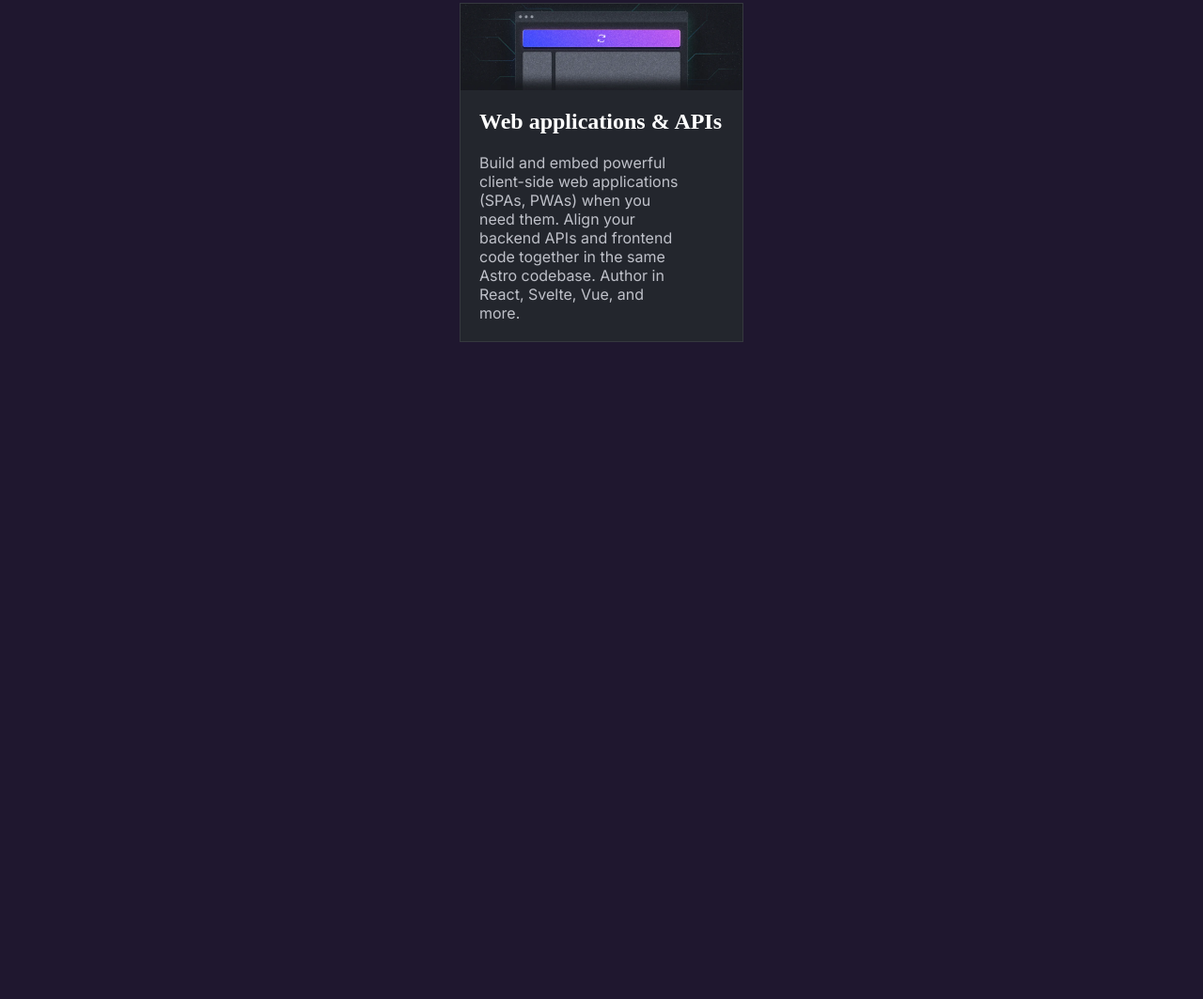
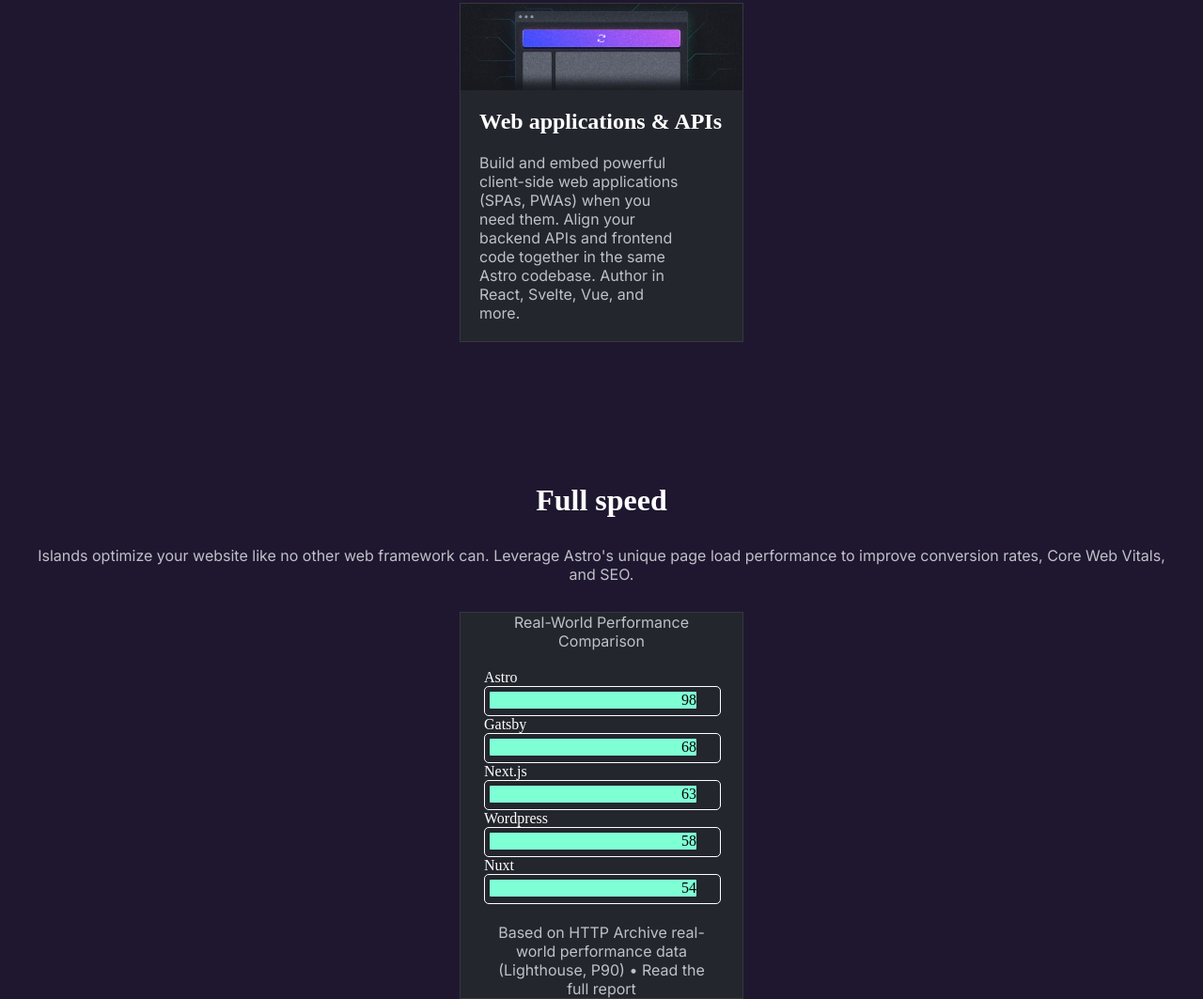
Before and after one commit to Dicesaro/HTML-CSS, a plain HTML site: page page-freestyle/index.html in a window 1280 px wide. Shown: the part 1248-2311 px from the top of the page at 94% size. Before the commit the page ends 1612 px from the top, so only its background shows below. Drawn offline with Linux system fonts and the light colour scheme; a web font is replaced by a local one.

Commit message:
Agregando la seccion 3

```diff
--- a/page-freestyle/index.html
+++ b/page-freestyle/index.html
@@ -64,6 +64,43 @@
           </div>
         </article>
       </section>
+      <section class="secc-3">
+        <h2 class="secc-3--h2">Full speed</h2>
+        <p class="secc-3--p">
+          Islands optimize your website like no other web framework can.
+          Leverage Astro's unique page load performance to improve conversion
+          rates, Core Web Vitals, and SEO.
+        </p>
+        <article class="secc-3--card">
+          <p class="secc-3--p">Real-World Performance Comparison</p>
+          <div class="secc-3--div--main">
+            <label class="secc-3--label">Astro</label>
+            <div class="secc-3--div--cont">
+              <div class="secc-3--div--num">98</div>
+            </div>
+            <label class="secc-3--label">Gatsby</label>
+            <div class="secc-3--div--cont">
+              <div class="secc-3--div--num">68</div>
+            </div>
+            <label class="secc-3--label">Next.js</label>
+            <div class="secc-3--div--cont">
+              <div class="secc-3--div--num">63</div>
+            </div>
+            <label class="secc-3--label">Wordpress</label>
+            <div class="secc-3--div--cont">
+              <div class="secc-3--div--num">58</div>
+            </div>
+            <label class="secc-3--label">Nuxt</label>
+            <div class="secc-3--div--cont">
+              <div class="secc-3--div--num">54</div>
+            </div>
+          </div>
+          <p class="secc-3--p">
+            Based on HTTP Archive real-world performance data (Lighthouse, P90)
+            • Read the full report
+          </p>
+        </article>
+      </section>
     </main>
     <footer></footer>
   </body>
--- a/page-freestyle/style.css
+++ b/page-freestyle/style.css
@@ -146,3 +146,66 @@
   margin: 0px 40px 0px 0px;
   color: #bfc1c9;
 }
+
+/************** Seccion 3 **************/
+.secc-3 {
+  display: flex;
+  flex-flow: column nowrap;
+  justify-content: center;
+  align-items: center;
+  gap: 30px;
+}
+
+.secc-3--h2 {
+  font-family: "Obviously";
+  font-size: 2em;
+  color: var(--White);
+  text-align: center;
+  margin: 0px 32px;
+}
+
+.secc-3--p {
+  font-family: "Inter";
+  color: #bfc1c9;
+  text-align: center;
+  padding: 0px 40px;
+}
+
+.secc-3--card {
+  display: flex;
+  flex-flow: column nowrap;
+  width: 300px;
+  background-color: var(--Darkgrey);
+  border: thin solid var(--Borderdarkgrey);
+  gap: 20px;
+}
+
+.secc-3--div--main {
+  margin: 0px 25px;
+}
+
+.secc-3--label {
+  font-size: 1em;
+  font-family: "Obviously";
+  font-weight: 100;
+  text-align: start;
+  color: var(--White);
+}
+
+.secc-3--div--cont {
+  display: flex;
+  flex-flow: column nowrap;
+  height: 30px;
+  width: 250px;
+  background-color: var(--Darkgrey);
+  border: thin solid var(--White);
+  border-radius: 5px;
+}
+
+.secc-3--div--num {
+  text-align: end;
+  margin: 5px;
+  background-color: aquamarine;
+  width: 220px;
+  border-radius: 1px;
+}
```
